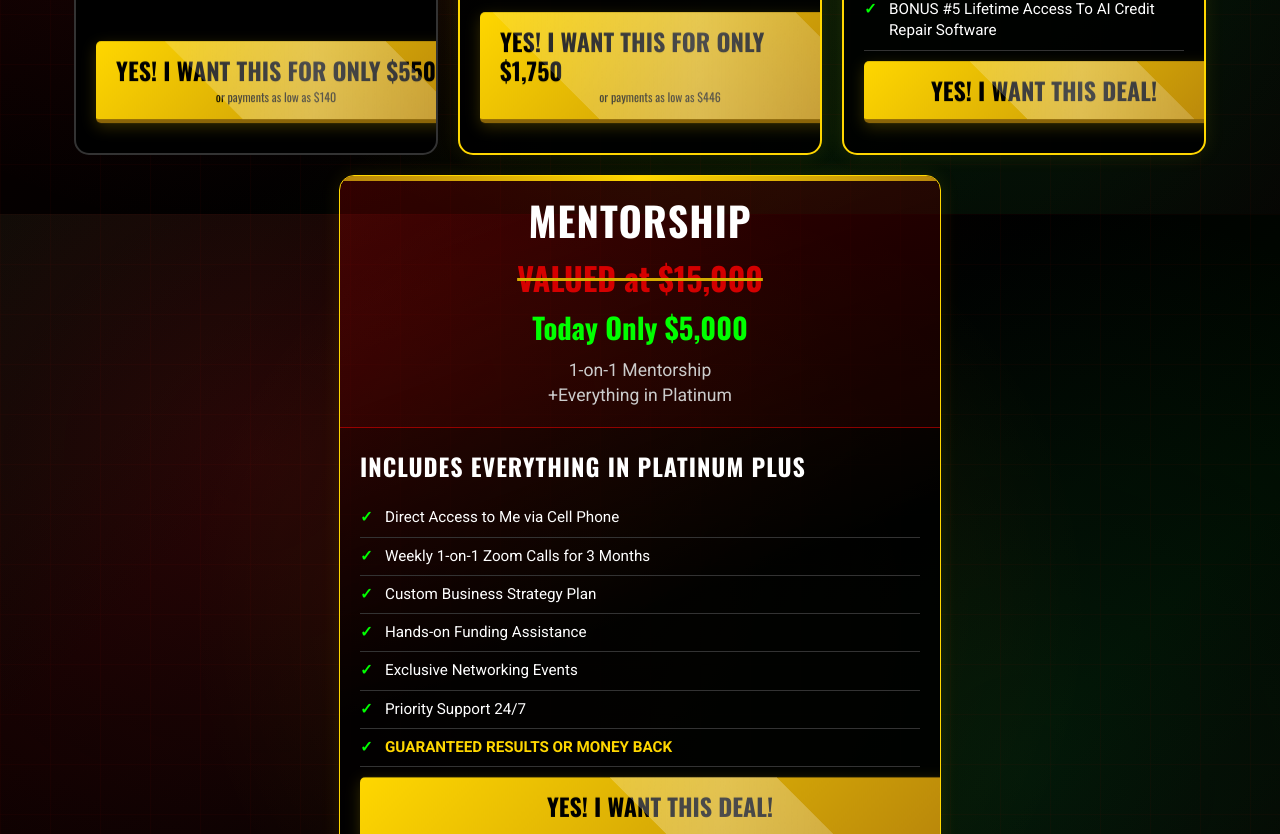
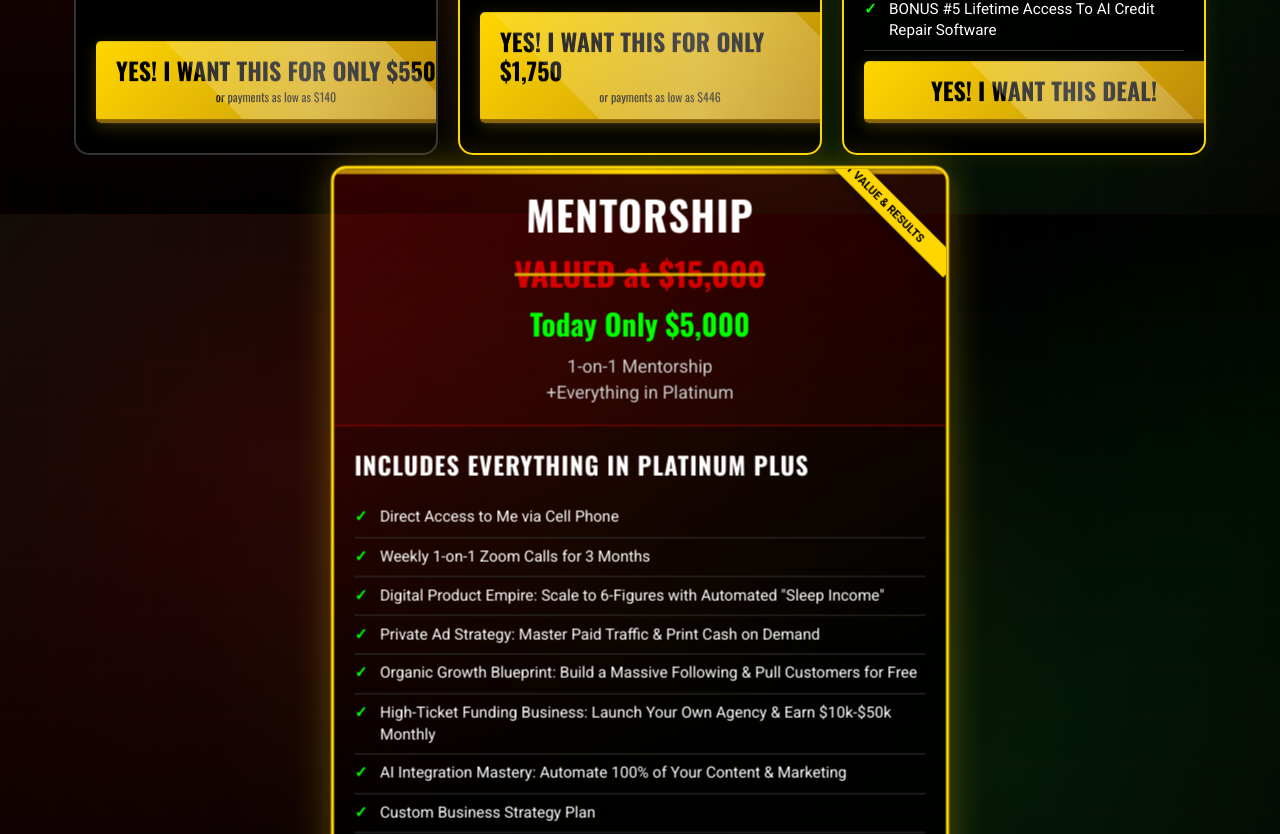
Before and after one commit to jrnman214/Black-Friday-New, a React (Vite) app: page /newyear in a window 1280 px wide. Shown: the part 2986-3820 px from the top of the page. Built offline with nearby package versions, Linux system fonts and the light colour scheme; a web font is replaced by a local one.

Commit message:
feat: create New Year Sale landing page with countdown and interactive elements

```diff
--- a/src/pages/NewYear.css
+++ b/src/pages/NewYear.css
@@ -124,8 +124,43 @@
 }
 
 .new-year-theme .pricing-card.gold,
-.new-year-theme .pricing-card.platinum,
-.new-year-theme .pricing-card.mentorship {
+.new-year-theme .pricing-card.platinum {
     border-color: var(--primary-gold);
     box-shadow: 0 0 20px rgba(255, 215, 0, 0.1);
 }
+
+.new-year-theme .pricing-card.mentorship {
+    border-color: var(--primary-gold);
+    box-shadow: 0 0 30px rgba(255, 215, 0, 0.2);
+    transform: scale(1.02);
+    position: relative;
+    border-width: 3px;
+    animation: goldGlow 4s ease-in-out infinite;
+}
+
+@keyframes goldGlow {
+
+    0%,
+    100% {
+        box-shadow: 0 0 20px rgba(255, 215, 0, 0.2);
+    }
+
+    50% {
+        box-shadow: 0 0 50px rgba(255, 215, 0, 0.4);
+    }
+}
+
+.new-year-theme .pricing-card.mentorship::after {
+    content: 'BEST VALUE & RESULTS';
+    position: absolute;
+    top: 15px;
+    right: -35px;
+    background: var(--primary-gold);
+    color: #000;
+    padding: 5px 40px;
+    font-size: 0.7rem;
+    font-weight: bold;
+    transform: rotate(45deg);
+    box-shadow: 0 2px 10px rgba(0, 0, 0, 0.5);
+    z-index: 10;
+}
--- a/src/pages/NewYear.jsx
+++ b/src/pages/NewYear.jsx
@@ -345,6 +345,11 @@ const NewYear = () => {
                                 <ul className="feature-list">
                                     <li>Direct Access to Me via Cell Phone</li>
                                     <li>Weekly 1-on-1 Zoom Calls for 3 Months</li>
+                                    <li>Digital Product Empire: Scale to 6-Figures with Automated "Sleep Income"</li>
+                                    <li>Private Ad Strategy: Master Paid Traffic & Print Cash on Demand</li>
+                                    <li>Organic Growth Blueprint: Build a Massive Following & Pull Customers for Free</li>
+                                    <li>High-Ticket Funding Business: Launch Your Own Agency & Earn $10k-$50k Monthly</li>
+                                    <li>AI Integration Mastery: Automate 100% of Your Content & Marketing</li>
                                     <li>Custom Business Strategy Plan</li>
                                     <li>Hands-on Funding Assistance</li>
                                     <li>Exclusive Networking Events</li>
```
